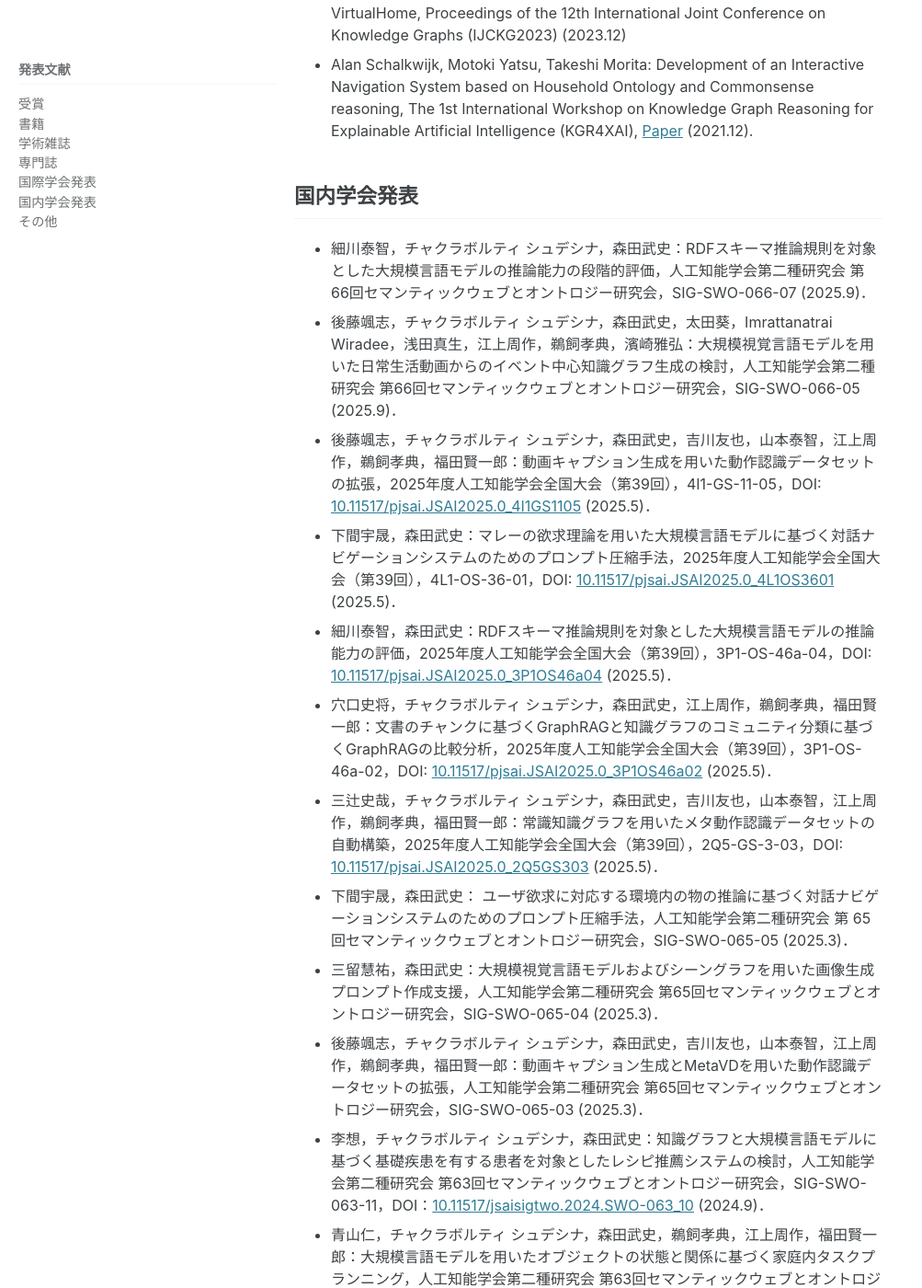
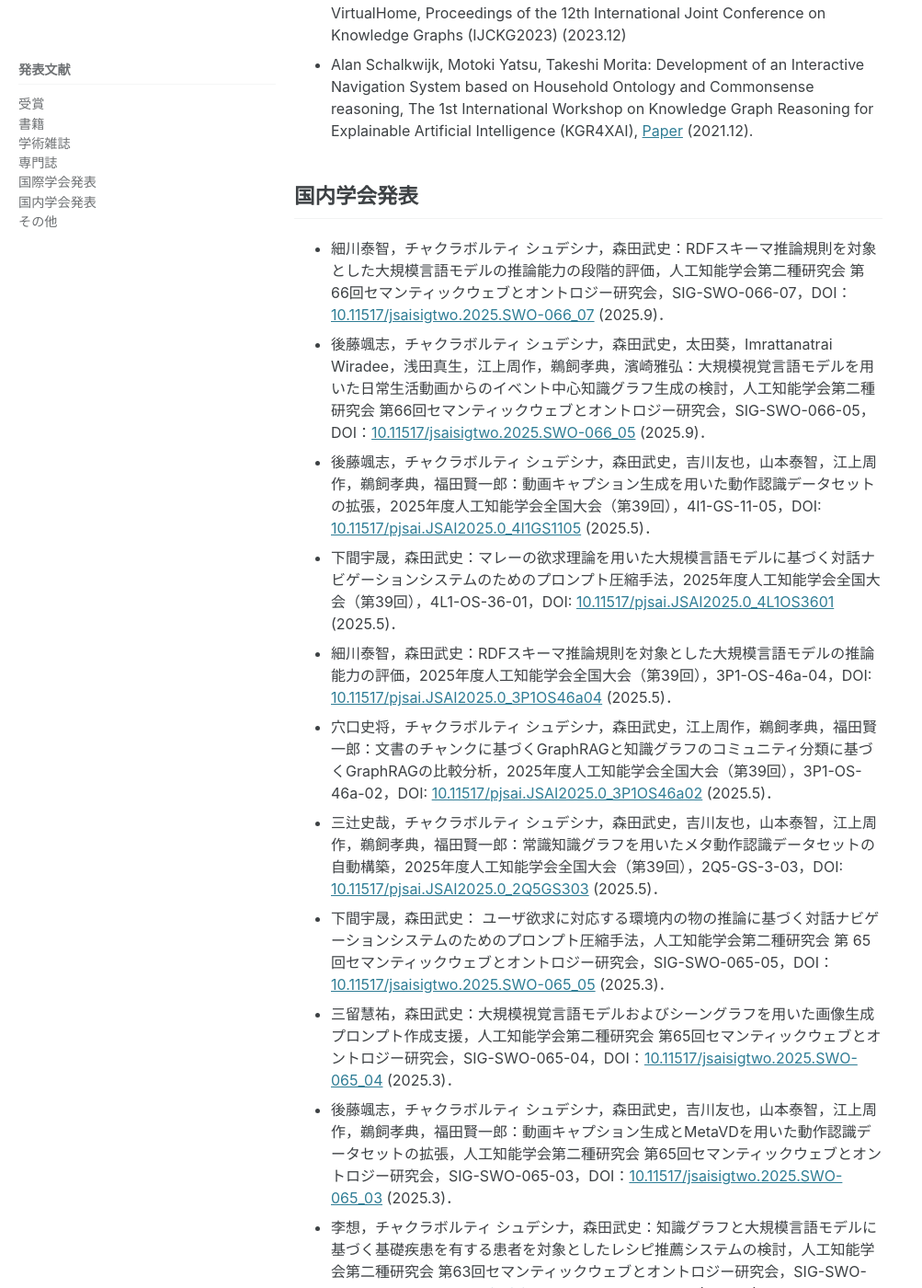
Before and after one commit to ke-lab-it-agu/ke-lab-it-agu.github.io, a Jekyll site: the page built from publications.md, in a window 1280 px wide and 1400 px high, scrolled down 2414 px. Shown: the whole window at 92% size, without its empty margins (0-1003 px from the left). Built offline with Jekyll 4.4.1, drawn with Linux system fonts in a browser that asks for light colours; cached includes are drawn as plain includes.

Commit message:
update publications

```diff
--- a/publications.md
+++ b/publications.md
@@ -40,16 +40,16 @@ sidebar:
 - Alan Schalkwijk, Motoki Yatsu, Takeshi Morita: Development of an Interactive Navigation System based on Household Ontology and Commonsense reasoning, The 1st International Workshop on Knowledge Graph Reasoning for Explainable Artificial Intelligence (KGR4XAI), [Paper](https://kgr4xai.ikgrc.org/2021/papers/KGR4XAI_2021_paper_2_cr.pdf) (2021.12). <!-- 2021/12/6 -->
 
 ## 国内学会発表
-- 細川泰智，チャクラボルティ シュデシナ，森田武史：RDFスキーマ推論規則を対象とした大規模言語モデルの推論能力の段階的評価，人工知能学会第二種研究会 第66回セマンティックウェブとオントロジー研究会，SIG-SWO-066-07 (2025.9)．<!-- 2025/9/5 -->
-- 後藤颯志，チャクラボルティ シュデシナ，森田武史，太田葵，Imrattanatrai Wiradee，浅田真生，江上周作，鵜飼孝典，濱崎雅弘：大規模視覚言語モデルを用いた日常生活動画からのイベント中心知識グラフ生成の検討，人工知能学会第二種研究会 第66回セマンティックウェブとオントロジー研究会，SIG-SWO-066-05 (2025.9)．<!-- 2025/9/4 -->
+- 細川泰智，チャクラボルティ シュデシナ，森田武史：RDFスキーマ推論規則を対象とした大規模言語モデルの推論能力の段階的評価，人工知能学会第二種研究会 第66回セマンティックウェブとオントロジー研究会，SIG-SWO-066-07，DOI：[10.11517/jsaisigtwo.2025.SWO-066_07](https://doi.org/10.11517/jsaisigtwo.2025.SWO-066_07) (2025.9)．<!-- 2025/9/5 -->
+- 後藤颯志，チャクラボルティ シュデシナ，森田武史，太田葵，Imrattanatrai Wiradee，浅田真生，江上周作，鵜飼孝典，濱崎雅弘：大規模視覚言語モデルを用いた日常生活動画からのイベント中心知識グラフ生成の検討，人工知能学会第二種研究会 第66回セマンティックウェブとオントロジー研究会，SIG-SWO-066-05，DOI：[10.11517/jsaisigtwo.2025.SWO-066_05](https://doi.org/10.11517/jsaisigtwo.2025.SWO-066_05) (2025.9)．<!-- 2025/9/4 -->
 - 後藤颯志，チャクラボルティ シュデシナ，森田武史，吉川友也，山本泰智，江上周作，鵜飼孝典，福田賢一郎：動画キャプション生成を用いた動作認識データセットの拡張，2025年度人工知能学会全国大会（第39回），4I1-GS-11-05，DOI: [10.11517/pjsai.JSAI2025.0_4I1GS1105](https://doi.org/10.11517/pjsai.JSAI2025.0_4I1GS1105) (2025.5)．<!-- 2025/5/30-->
 - 下間宇晟，森田武史：マレーの欲求理論を用いた大規模言語モデルに基づく対話ナビゲーションシステムのためのプロンプト圧縮手法，2025年度人工知能学会全国大会（第39回），4L1-OS-36-01，DOI: [10.11517/pjsai.JSAI2025.0_4L1OS3601](https://doi.org/10.11517/pjsai.JSAI2025.0_4L1OS3601) (2025.5)．<!-- 2025/5/30-->
 - 細川泰智，森田武史：RDFスキーマ推論規則を対象とした大規模言語モデルの推論能力の評価，2025年度人工知能学会全国大会（第39回），3P1-OS-46a-04，DOI: [10.11517/pjsai.JSAI2025.0_3P1OS46a04](https://doi.org/10.11517/pjsai.JSAI2025.0_3P1OS46a04) (2025.5)．<!-- 2025/5/29-->
 - 穴口史将，チャクラボルティ シュデシナ，森田武史，江上周作，鵜飼孝典，福田賢一郎：文書のチャンクに基づくGraphRAGと知識グラフのコミュニティ分類に基づくGraphRAGの比較分析，2025年度人工知能学会全国大会（第39回），3P1-OS-46a-02，DOI: [10.11517/pjsai.JSAI2025.0_3P1OS46a02](https://doi.org/10.11517/pjsai.JSAI2025.0_3P1OS46a02) (2025.5)．<!-- 2025/5/29-->
 - 三辻史哉，チャクラボルティ シュデシナ，森田武史，吉川友也，山本泰智，江上周作，鵜飼孝典，福田賢一郎：常識知識グラフを用いたメタ動作認識データセットの自動構築，2025年度人工知能学会全国大会（第39回），2Q5-GS-3-03，DOI: [10.11517/pjsai.JSAI2025.0_2Q5GS303](https://doi.org/10.11517/pjsai.JSAI2025.0_2Q5GS303) (2025.5)．<!-- 2025/5/28-->
-- 下間宇晟，森田武史： ユーザ欲求に対応する環境内の物の推論に基づく対話ナビゲーションシステムのためのプロンプト圧縮手法，人工知能学会第二種研究会 第 65 回セマンティックウェブとオントロジー研究会，SIG-SWO-065-05 (2025.3)．<!-- 2025/3/7 -->
-- 三留慧祐，森田武史：大規模視覚言語モデルおよびシーングラフを用いた画像生成プロンプト作成支援，人工知能学会第二種研究会 第65回セマンティックウェブとオントロジー研究会，SIG-SWO-065-04 (2025.3)．<!-- 2025/3/7 -->
-- 後藤颯志，チャクラボルティ シュデシナ，森田武史，吉川友也，山本泰智，江上周作，鵜飼孝典，福田賢一郎：動画キャプション生成とMetaVDを用いた動作認識データセットの拡張，人工知能学会第二種研究会 第65回セマンティックウェブとオントロジー研究会，SIG-SWO-065-03 (2025.3)．<!-- 2025/3/7 -->
+- 下間宇晟，森田武史： ユーザ欲求に対応する環境内の物の推論に基づく対話ナビゲーションシステムのためのプロンプト圧縮手法，人工知能学会第二種研究会 第 65 回セマンティックウェブとオントロジー研究会，SIG-SWO-065-05，DOI：[10.11517/jsaisigtwo.2025.SWO-065_05](https://doi.org/10.11517/jsaisigtwo.2025.SWO-065_05) (2025.3)．<!-- 2025/3/7 -->
+- 三留慧祐，森田武史：大規模視覚言語モデルおよびシーングラフを用いた画像生成プロンプト作成支援，人工知能学会第二種研究会 第65回セマンティックウェブとオントロジー研究会，SIG-SWO-065-04，DOI：[10.11517/jsaisigtwo.2025.SWO-065_04](https://doi.org/10.11517/jsaisigtwo.2025.SWO-065_04) (2025.3)．<!-- 2025/3/7 -->
+- 後藤颯志，チャクラボルティ シュデシナ，森田武史，吉川友也，山本泰智，江上周作，鵜飼孝典，福田賢一郎：動画キャプション生成とMetaVDを用いた動作認識データセットの拡張，人工知能学会第二種研究会 第65回セマンティックウェブとオントロジー研究会，SIG-SWO-065-03，DOI：[10.11517/jsaisigtwo.2025.SWO-065_03](https://doi.org/10.11517/jsaisigtwo.2025.SWO-065_03) (2025.3)．<!-- 2025/3/7 -->
 - 李想，チャクラボルティ シュデシナ，森田武史：知識グラフと大規模言語モデルに基づく基礎疾患を有する患者を対象としたレシピ推薦システムの検討，人工知能学会第二種研究会 第63回セマンティックウェブとオントロジー研究会，SIG-SWO-063-11，DOI：[10.11517/jsaisigtwo.2024.SWO-063_10](https://doi.org/10.11517/jsaisigtwo.2024.SWO-063_10) (2024.9)．<!-- 2024/9/5 -->
 - 青山仁，チャクラボルティ シュデシナ，森田武史，鵜飼孝典，江上周作，福田賢一郎：大規模言語モデルを用いたオブジェクトの状態と関係に基づく家庭内タスクプランニング，人工知能学会第二種研究会 第63回セマンティックウェブとオントロジー研究会，SIG-SWO-063-10，DOI：[10.11517/jsaisigtwo.2024.SWO-063_09](https://doi.org/10.11517/jsaisigtwo.2024.SWO-063_09) (2024.9)．<!-- 2024/9/5 -->
 - 三辻史哉，澤村勇輝，森田武史：Wikidata を対象としたGPTに基づくエンティティリンキング，2024 年度人工知能学会全国大会（第 38 回），1G5-OS-26b-03，DOI：[10.11517/pjsai.JSAI2024.0_1G5OS26b03](https://doi.org/10.11517/pjsai.JSAI2024.0_1G5OS26b03) (2024.5)．<!-- 2024/5/28 -->
```
